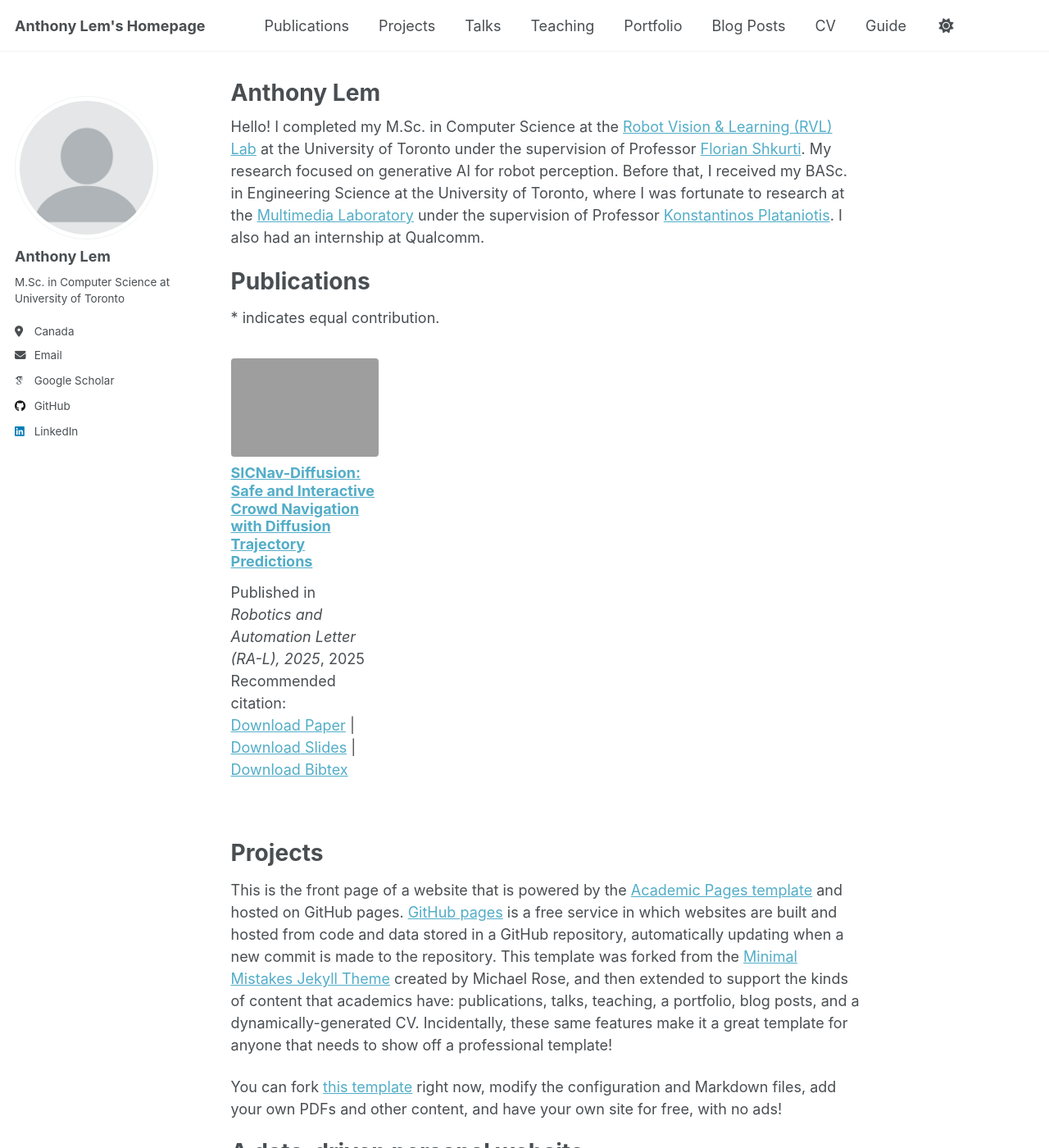
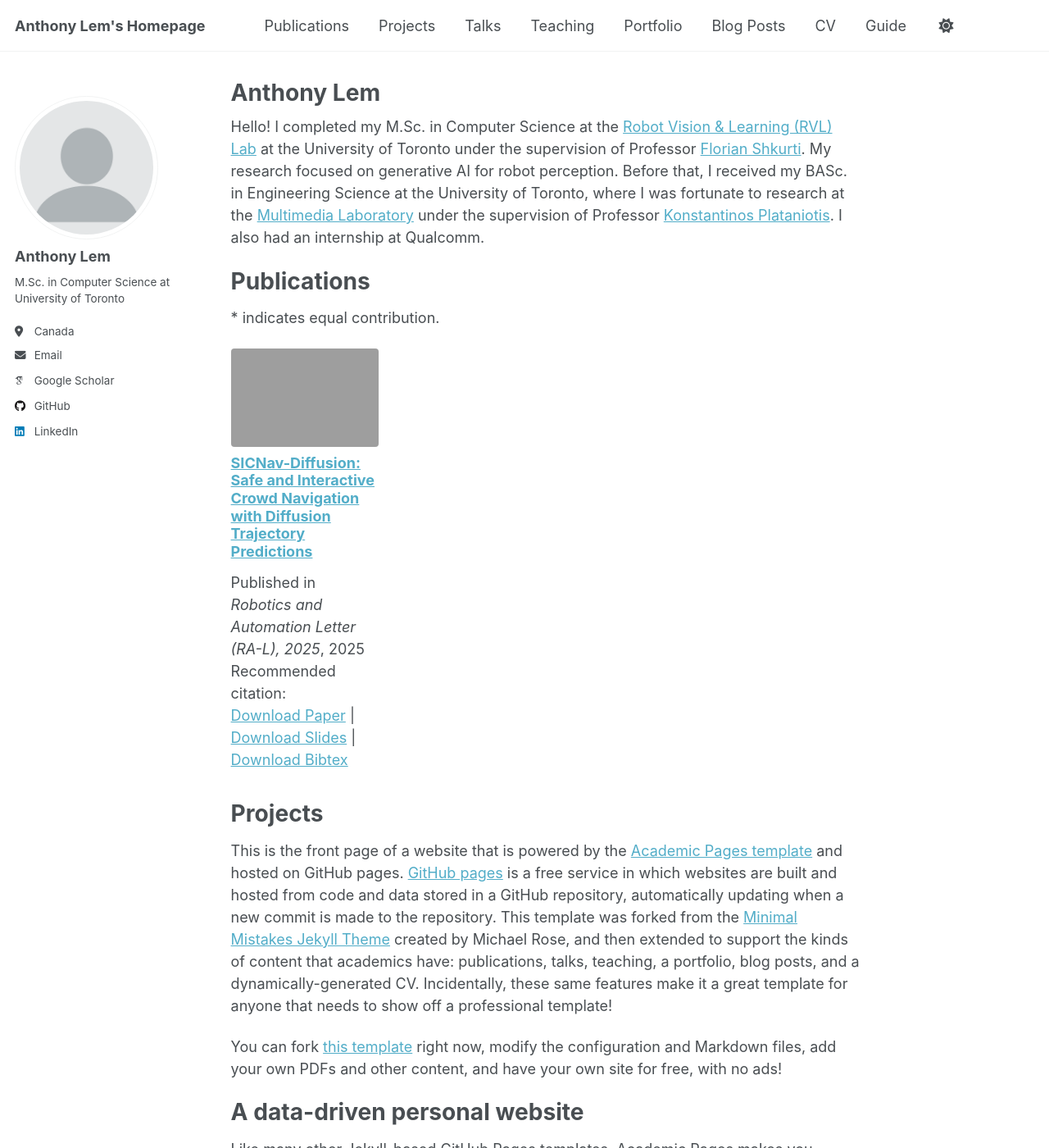
Before and after one commit to Anthonyjlem/Anthonyjlem.github.io, a Jekyll site: the page built from _pages/about.md, in a window 1280 px wide and 1400 px high. Shown: the whole window at 82% size. Built offline with Jekyll 4.4.1, drawn with Linux system fonts in a browser that asks for light colours; some web fonts are replaced; a script that is not in the unit is left out.

Commit message:
Remove margin for grid

```diff
--- a/assets/css/main.scss
+++ b/assets/css/main.scss
@@ -50,7 +50,7 @@ html {
   display: grid;
   grid-template-columns: repeat(auto-fit, minmax(280px, 1fr));
   gap: 1.5rem;
-  margin: 2rem 0;
+  margin: 0rem 0;
 }
 
 .grid__wrapper p {
```
